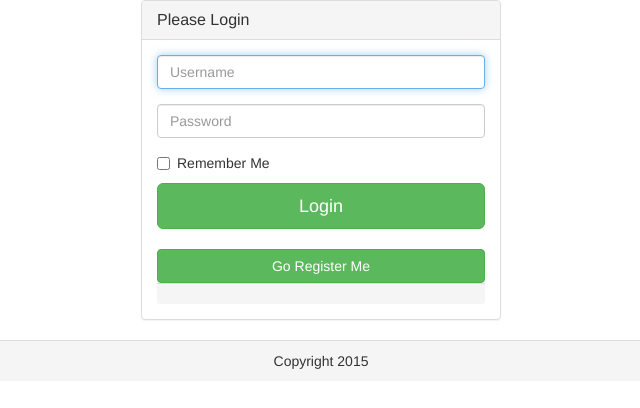
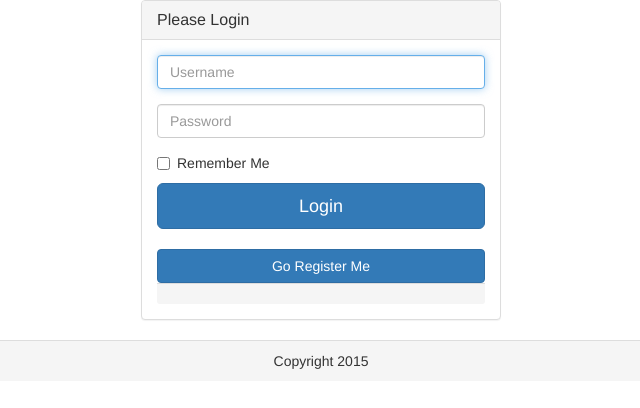
Before and after one commit to UBFlowin/feckless_barnacle, a Flask app: page / in a window 1280 px wide. Shown: the part 121-529 px from the top of the page, without its empty margins (319-959 px from the left). Run offline with Flask 2, Linux system fonts and the light colour scheme; some libraries are stand-ins or nearby versions.

Commit message:
Updates column spacing.
Changed Colors

```diff
--- a/templates/login.html
+++ b/templates/login.html
@@ -9,7 +9,7 @@
 <body>
     <div class="container">
         <div class="row">
-            <div class="col-md-4 col-md-offset-4">
+            <div class="col-md-4 col-md-offset-4 col-xs-offset-3 col-xs-6">
                 <div class="login-panel panel panel-default">
                     <div class="panel-heading">
                         <h3 class="panel-title">Please Login</h3>
@@ -25,13 +25,13 @@
                                 </div>
                                 <div class="checkbox">
                                     <label>
-                                        <input name="remember" type="checkbox" value="Remember Me">Remember Me
+                                        <input name="REMEMBER" type="checkbox" value="Remember Me">Remember Me
                                     </label>
                                 </div>
                                 <!-- Change this to a button or input when using this as a form -->
-                                <input type="submit" class="btn btn-lg btn-success btn-block" value ="Login"/>
+                                <input type="submit" class="btn btn-lg btn-primary btn-block" value ="Login"/>
                                 <br/>
-                                <input type="button" class="btn btn-med btn-success btn-block" onclick="location.href='/register';" value="Go Register Me" />
+                                <input type="button" class="btn btn-med btn-primary btn-block" onclick="location.href='/register';" value="Go Register Me" />
                                 <div class="panel-footer">
                                     <h3 id="panel_footer" class="panel-title" align="center">
                                         {% if input_error == '' %}
```
